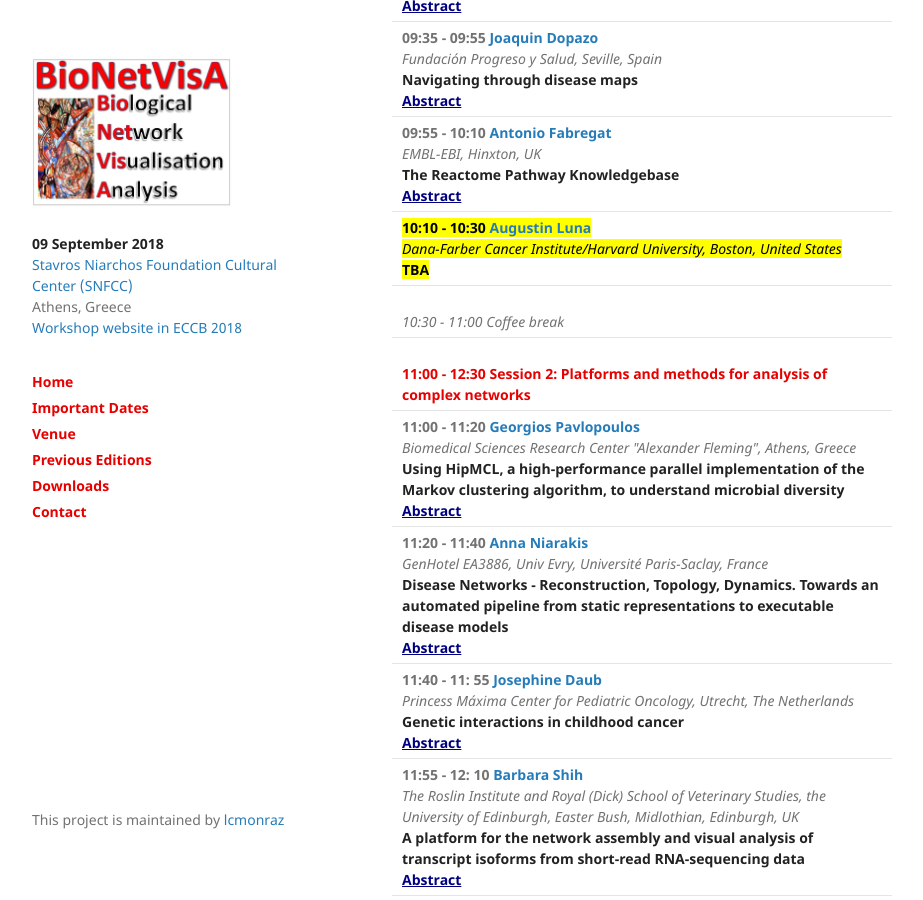
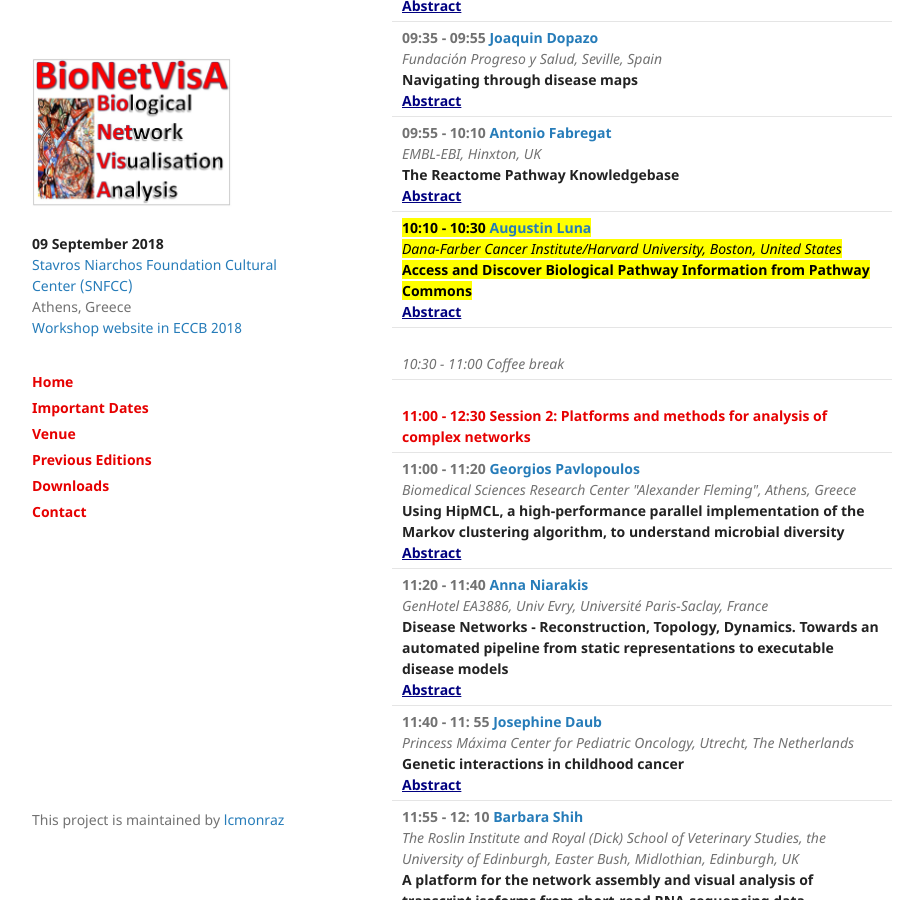
Before and after one commit to lcmonraz/Bionetvisa.github.io, a Jekyll site: the page built from index.md, in a window 1280 px wide and 900 px high, scrolled down 1173 px. Shown: the whole window, without its empty margins (178-1101 px from the left). Built offline with Jekyll 4.4.1, drawn with Linux system fonts in a browser that asks for light colours.

Commit message:
Update index.md

```diff
--- a/index.md
+++ b/index.md
@@ -43,7 +43,8 @@ layout: default
 <a href="/Abstracts/Bionetvisa2018/Antonio_Fabregat_BioNetVisA2018.pdf"><b><font color="Navy"><span style="text-decoration: underline;">Abstract</span></font></b></a></td></tr>
 <tr><td><b><mark>10:10 - 10:30 <a href="https://lunean.com/">Augustin Luna</a></mark></b><br />
 <i><mark>Dana-Farber Cancer Institute/Harvard University, Boston, United States</mark></i><br />
-<strong><mark>TBA</mark></strong></td></tr>
+<strong><mark>Access and Discover Biological Pathway Information from Pathway Commons</mark></strong><br />
+<a href="/Abstracts/Bionetvisa2018/Augustin_Luna_BioNetVisA2018.pdf"><b><font color="Navy"><span style="text-decoration: underline;">Abstract</span></font></b></a></td></tr>
 </table>
 
 <table>
```
